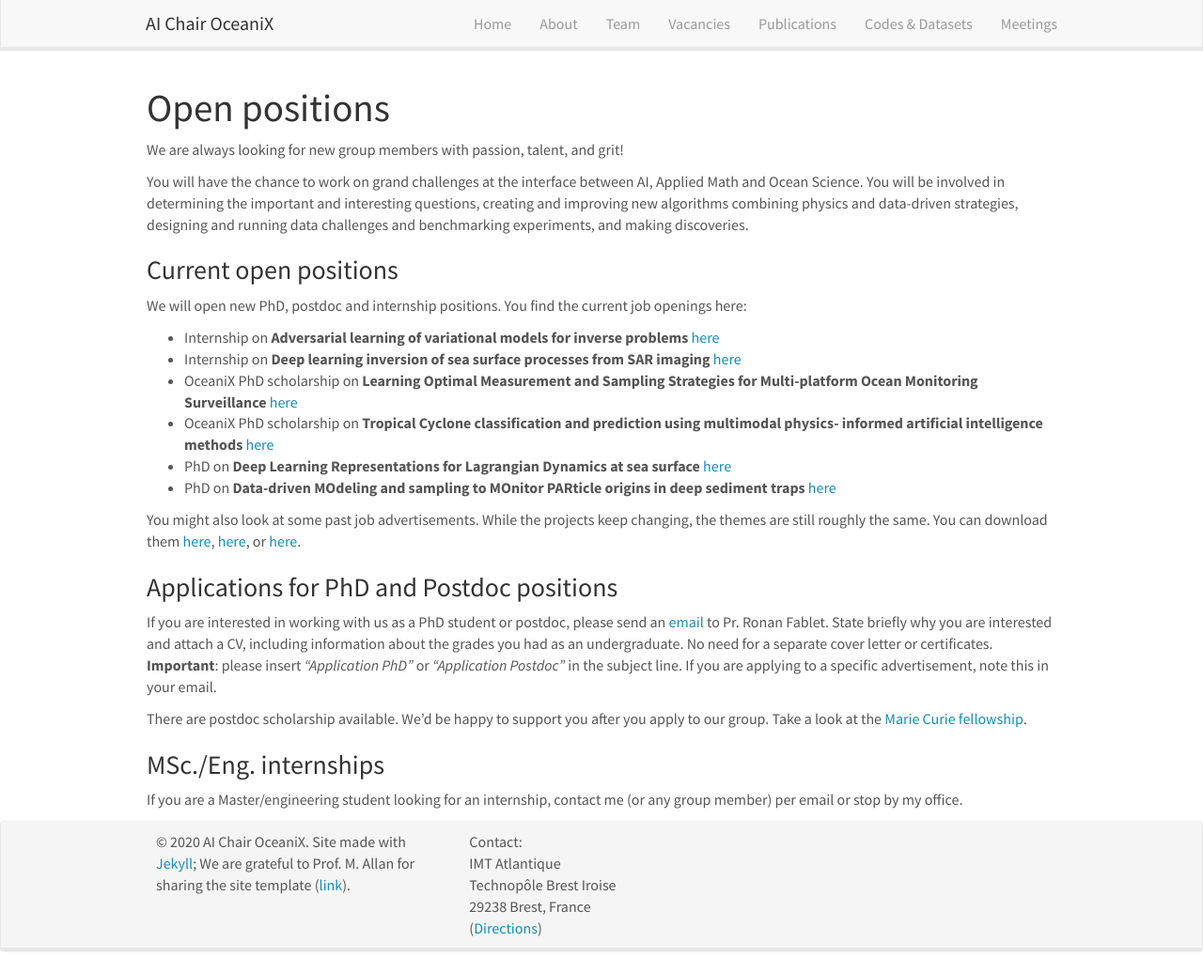
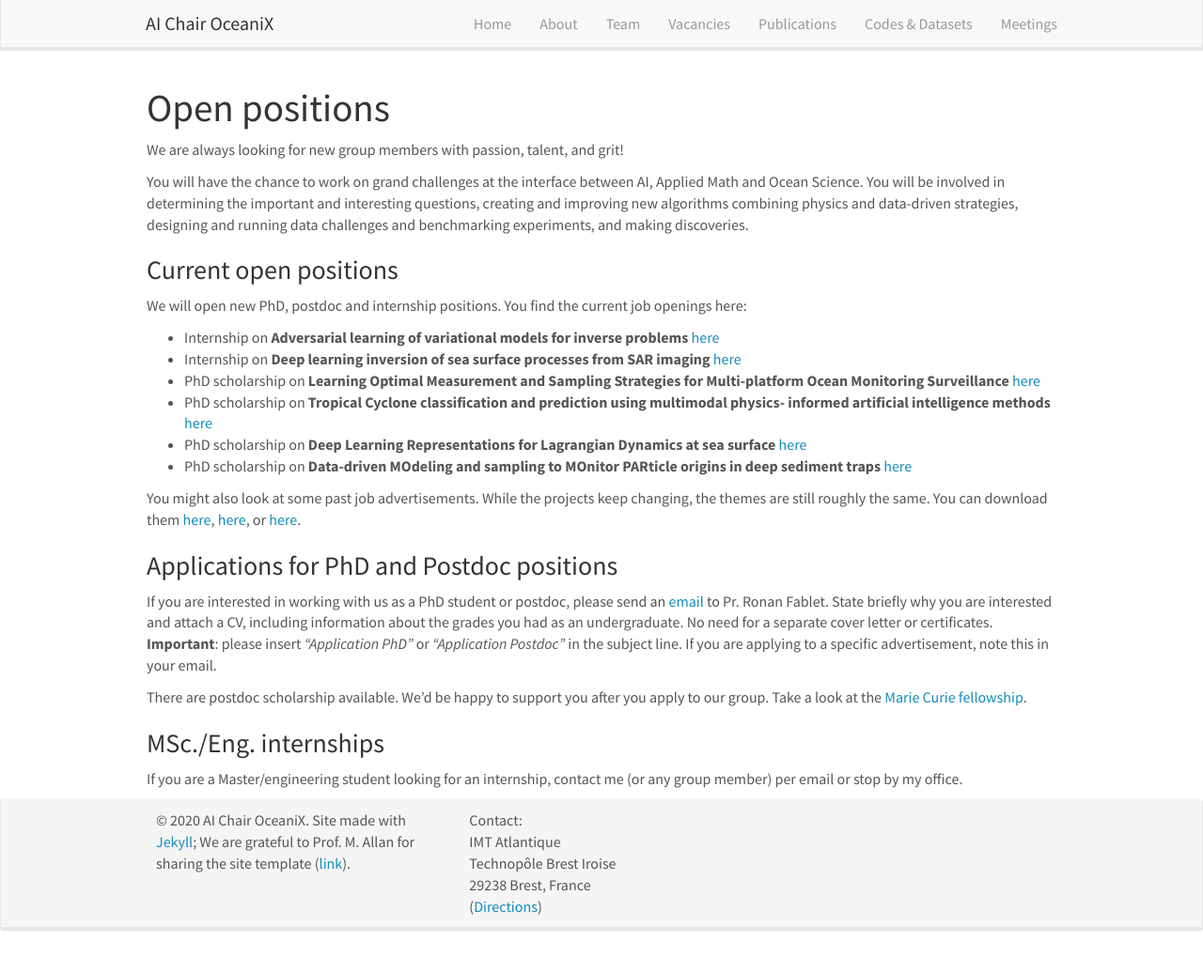
Before and after one commit to CIA-Oceanix/CIA-Oceanix.github.io, a Jekyll site: the page built from _pages/openings.md, in a window 1280 px wide and 1035 px high. Shown: the whole window at 94% size. Built offline with Jekyll 4.4.1, drawn with Linux system fonts in a browser that asks for light colours; nearby versions of some CDN libraries.

Commit message:
Update openings.md

```diff
--- a/_pages/openings.md
+++ b/_pages/openings.md
@@ -18,10 +18,10 @@
 You find the current job openings here:
 - Internship on **Adversarial learning of variational models for inverse problems** [here]({{ site.url }}{{ site.baseurl }}/downloads/internship_GAN_VarNN2021.pdf)
 - Internship on **Deep learning inversion of sea surface processes from SAR imaging** [here]({{ site.url }}{{ site.baseurl }}/downloads/internship_DL_SAR2021.pdf)
-- OceaniX PhD scholarship on **Learning Optimal Measurement and Sampling Strategies for Multi-platform Ocean Monitoring Surveillance** [here]({{ site.url }}{{ site.baseurl }}/downloads/phd_OceaniX_EnstaBr2021.pdf)
-- OceaniX PhD scholarship on **Tropical Cyclone classification and prediction using multimodal physics- informed artificial intelligence methods** [here]({{ site.url }}{{ site.baseurl }}/downloads/phd_OceaniX_Ifremer2021.pdf)
-- PhD on **Deep Learning Representations for Lagrangian Dynamics at sea surface** [here]({{ site.url }}{{ site.baseurl }}/downloads/phd_OceaniX_MOi2021.pdf)
-- PhD on **Data-driven MOdeling and sampling to MOnitor PARticle origins in deep sediment traps** [here]({{ site.url }}{{ site.baseurl }}/downloads/phd_OceaniX_BGC2021.pdf)
+- PhD scholarship on **Learning Optimal Measurement and Sampling Strategies for Multi-platform Ocean Monitoring Surveillance** [here]({{ site.url }}{{ site.baseurl }}/downloads/phd_OceaniX_EnstaBr2021.pdf)
+- PhD scholarship on **Tropical Cyclone classification and prediction using multimodal physics- informed artificial intelligence methods** [here]({{ site.url }}{{ site.baseurl }}/downloads/phd_OceaniX_Ifremer2021.pdf)
+- PhD scholarship on **Deep Learning Representations for Lagrangian Dynamics at sea surface** [here]({{ site.url }}{{ site.baseurl }}/downloads/phd_OceaniX_MOi2021.pdf)
+- PhD scholarship on **Data-driven MOdeling and sampling to MOnitor PARticle origins in deep sediment traps** [here]({{ site.url }}{{ site.baseurl }}/downloads/phd_OceaniX_BGC2021.pdf)
 <!--
  You find the current job openings here:
 ([Opening 1]({{ site.baseurl }}/downloads/GeneralPostdoc_2019_v01.pdf),
```
